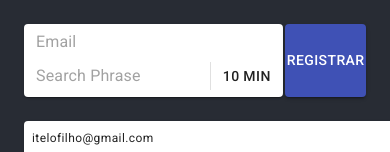
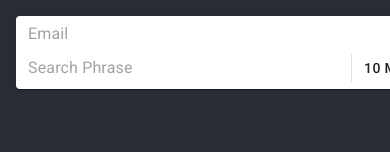
Before and after one commit to itelo/Ebay-Search-and-Alert---RankMyApp-Code-Challenge, a React (Create React App) app in the folder frontend/: page / in a window 390 px wide. Shown: the top 152 px of the page. Built offline with nearby package versions, Linux system fonts and the light colour scheme.

Commit message:
responsive ok for > 1280

```diff
--- a/frontend/src/App.tsx
+++ b/frontend/src/App.tsx
@@ -176,15 +176,16 @@ const boards = [
 const App: React.FC = () => {
   return (
     <div className="App">
-      <div style={{ padding: 24, paddingBottom: 0 }}>
+      <Grid container justify="center" alignItems="center" direction="column">
+        <Grid item style={{ padding: 16, paddingBottom: 0, width: 1280 }}>
           <Input />
-      </div>
-      <div style={{ maxWidth: 1280 + 24 + 48 + 24 }}>
+        </Grid>
+        <Grid item style={{ maxWidth: 1280 }}>
           <Grid
             container
             direction="row"
             spacing={2}
-          style={{ flexGrow: 1, padding: 24 }}
+            style={{ flexGrow: 1, padding: 16 }}
           >
             {boards.map(board => (
               <Grid item>
@@ -197,7 +198,8 @@ const App: React.FC = () => {
               </Grid>
             ))}
           </Grid>
-      </div>
+        </Grid>
+      </Grid>
     </div>
   );
 };
--- a/frontend/src/components/Board/Board.tsx
+++ b/frontend/src/components/Board/Board.tsx
@@ -9,10 +9,15 @@ import RefreshIcon from "@material-ui/icons/RefreshOutlined";
 import CloseIcon from "@material-ui/icons/CloseOutlined";
 import BoardItem from "../BoardItem";
 
+const widthLg = (1280 - 24 - 48 - 8) / 3;
+
 const useStyles = makeStyles((theme: Theme) =>
   createStyles({
     root: {
-      width: "calc((1280px) / 3)"
+      [theme.breakpoints.up("md")]: {
+        width: widthLg
+      },
+      width: "100%"
     },
     iconClose: {
       fontSize: theme.typography.body2.fontSize
```
Lines whose indentation alone changed are shown as unchanged.
